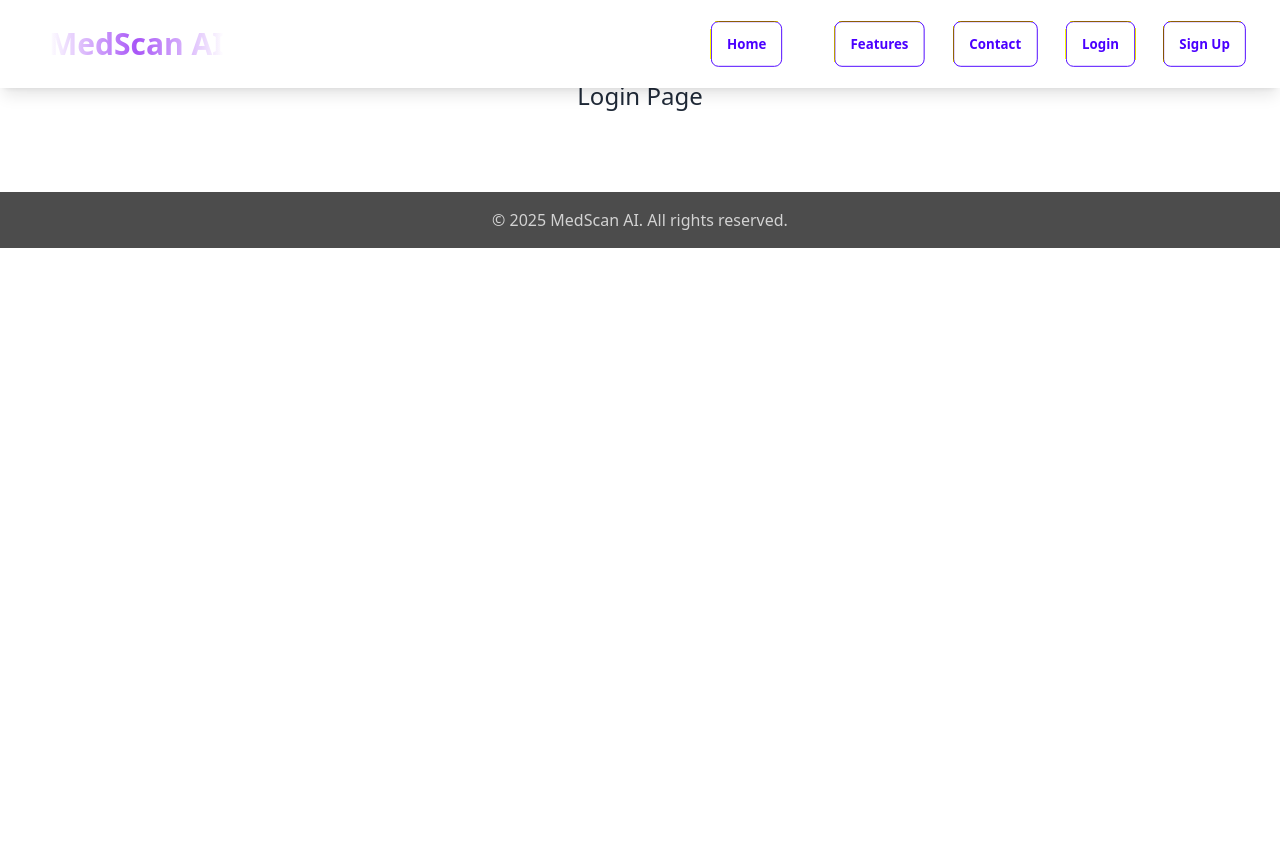
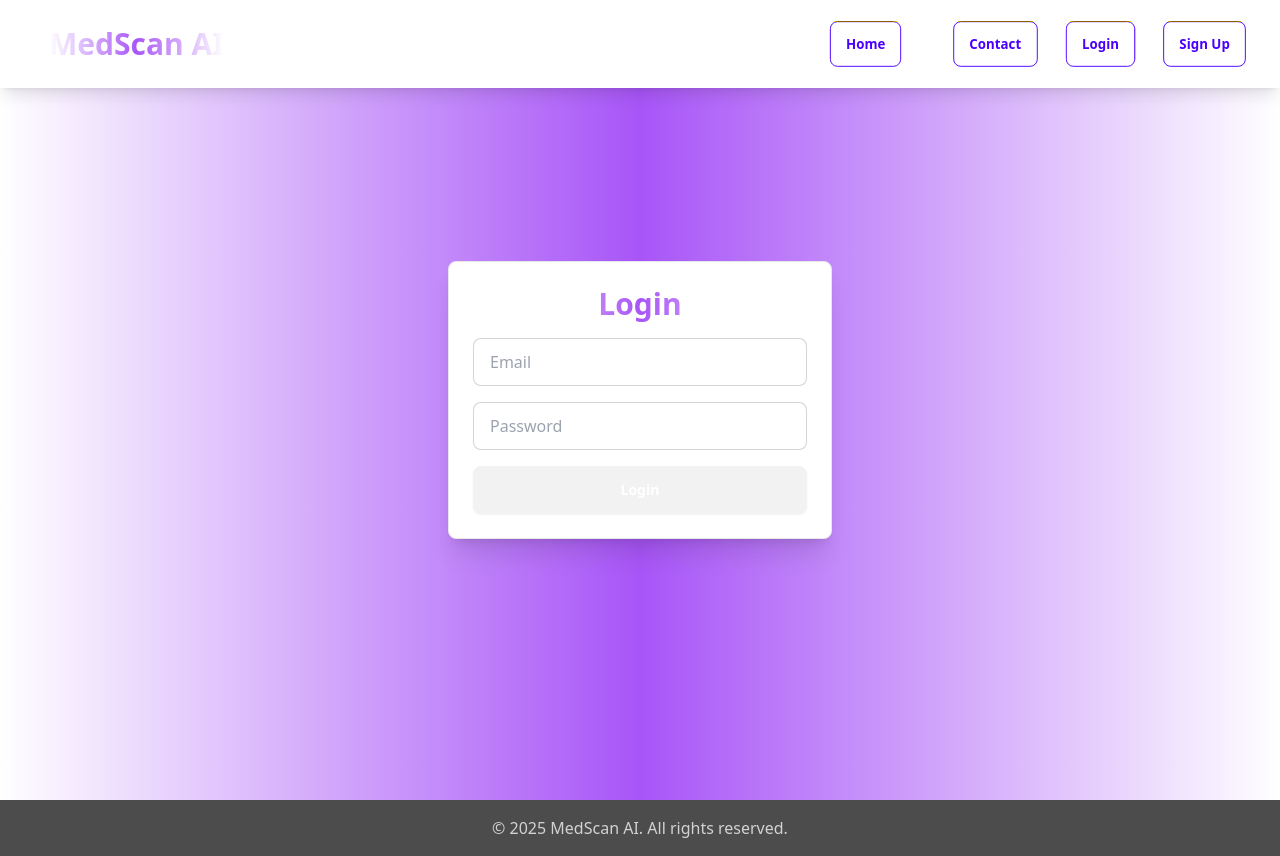
Before and after one commit to Bharathaspyr/med-analyser, a React (Vite) app: page /login in a window 1280 px wide. Before the commit the page ends 800 px from the top, so only its background shows below. Built offline with nearby package versions, Linux system fonts and the light colour scheme.

Commit message:
modified:   src/App.jsx 	modified:   src/components/Header.jsx 	new file:   src/components/Login.jsx 	modified:   src/components/Signup.jsx

```diff
--- a/src/App.jsx
+++ b/src/App.jsx
@@ -5,6 +5,7 @@ import Hero from "./components/Hero";
 import Body from "./components/Body";
 import Footer from "./components/Footer";
 import Signup from "./components/Signup";
+import Login from "./components/Login";
 const Home = () => (
   <>
     <Hero />
@@ -19,10 +20,9 @@ const App = () => {
         <Header />
         <Routes>
           <Route path="/" element={<Home />} />
-          <Route path="/features" element={<Body />} />
           <Route path="/contact" element={<div className='text-center py-20 text-2xl'>Contact Us Page</div>} />
-          <Route path="/login" element={<div className='text-center py-20 text-2xl'>Login Page</div>} />
-          <Route path="/signup" element={<div className='text-center py-20 text-2xl'>Sign Up Page</div>} />
+          <Route path="/login" element={<Login/>}/>
+          <Route path="/signup" element={<Signup/>}/>
         </Routes>
         <Footer />
       </div>
--- a/src/components/Header.jsx
+++ b/src/components/Header.jsx
@@ -6,7 +6,6 @@ const Header = () => {
 
   const menuItems = [
     { name: "Home", path: "/" },
-    { name: "Features", path: "/features" },
     { name: "Contact", path: "/contact" },
     { name: "Login", path: "/login" },
     { name: "Sign Up", path: "/signup", special: "btn-primary" },
--- /dev/null
+++ b/src/components/Login.jsx
@@ -0,0 +1,51 @@
+import React, { useState } from "react";
+import { useNavigate } from "react-router-dom";
+
+const Login = () => {
+  const [email, setEmail] = useState("");
+  const [password, setPassword] = useState("");
+  const [error, setError] = useState(null);
+  const navigate = useNavigate();
+
+  const handleSignup = async (e) => {
+    e.preventDefault();
+    if (email && password) {
+      // Mock authentication for now
+      console.log("User signed up with", email, password);
+      navigate("/"); // Redirect to home after signup
+    } else {
+
+      setError("Please fill in all fields.");
+    }
+  };
+
+  return (
+    <div className="flex justify-center items-center min-h-screen bg-gradient-to-r from-blue-500 via-purple-500 to-indigo-600">
+      <div className="card w-96 bg-base-100 shadow-xl p-6 border border-gray-200 rounded-lg">
+        <h2 className="text-3xl font-extrabold text-center bg-gradient-to-r from-blue-500 via-purple-500 to-indigo-600 bg-clip-text text-transparent mb-4">Login</h2>
+        {error && <p className="text-red-500 text-center">{error}</p>}
+        <form onSubmit={handleSignup} className="flex flex-col gap-4">
+          <input
+            type="email"
+            placeholder="Email"
+            className="input input-bordered w-full focus:border-blue-500"
+            value={email}
+            onChange={(e) => setEmail(e.target.value)}
+            required
+          />
+          <input
+            type="password"
+            placeholder="Password"
+            className="input input-bordered w-full focus:border-blue-500"
+            value={password}
+            onChange={(e) => setPassword(e.target.value)}
+            required
+          />
+          <button type="submit" className="btn bg-gradient-to-r from-blue-500 to-indigo-600 text-white font-bold w-full hover:opacity-90 transition-all duration-300">Login</button>
+        </form>
+      </div>
+    </div>
+  );
+};
+
+export default Login;
--- a/src/components/Signup.jsx
+++ b/src/components/Signup.jsx
@@ -2,6 +2,8 @@ import React, { useState } from "react";
 import { useNavigate } from "react-router-dom";
 
 const Signup = () => {
+    const [firstName, setFirstName] = useState("");
+    const [lastName, setLastName] = useState("");
     const [email, setEmail] = useState("");
     const [password, setPassword] = useState("");
     const [error, setError] = useState(null);
@@ -9,22 +11,37 @@ const Signup = () => {
 
     const handleSignup = async (e) => {
       e.preventDefault();
-    if (email && password) {
+      if (firstName && lastName && email && password) {
         // Mock authentication for now
-      console.log("User signed up with", email, password);
+        console.log("User signed up with", firstName, lastName, email, password);
         navigate("/"); // Redirect to home after signup
       } else {
-
         setError("Please fill in all fields.");
       }
     };
 
     return (
-    <div className="flex justify-center items-center min-h-screen bg-gradient-to-r from-blue-500 via-purple-500 to-indigo-600">
+      <div className="flex justify-center items-center min-h-screen bg-gradient-to-r from-blue-500 to-indigo-600">
         <div className="card w-96 bg-base-100 shadow-xl p-6 border border-gray-200 rounded-lg">
-        <h2 className="text-3xl font-extrabold text-center bg-gradient-to-r from-blue-500 via-purple-500 to-indigo-600 bg-clip-text text-transparent mb-4">Sign Up</h2>
+          <h2 className="text-3xl font-extrabold text-center bg-gradient-to-r from-blue-500 to-indigo-600 bg-clip-text text-transparent mb-4">Sign Up</h2>
           {error && <p className="text-red-500 text-center">{error}</p>}
           <form onSubmit={handleSignup} className="flex flex-col gap-4">
+            <input
+              type="text"
+              placeholder="First Name"
+              className="input input-bordered w-full focus:border-blue-500"
+              value={firstName}
+              onChange={(e) => setFirstName(e.target.value)}
+              required
+            />
+            <input
+              type="text"
+              placeholder="Last Name"
+              className="input input-bordered w-full focus:border-blue-500"
+              value={lastName}
+              onChange={(e) => setLastName(e.target.value)}
+              required
+            />
             <input
               type="email"
               placeholder="Email"
```
Lines whose indentation alone changed are shown as unchanged.
